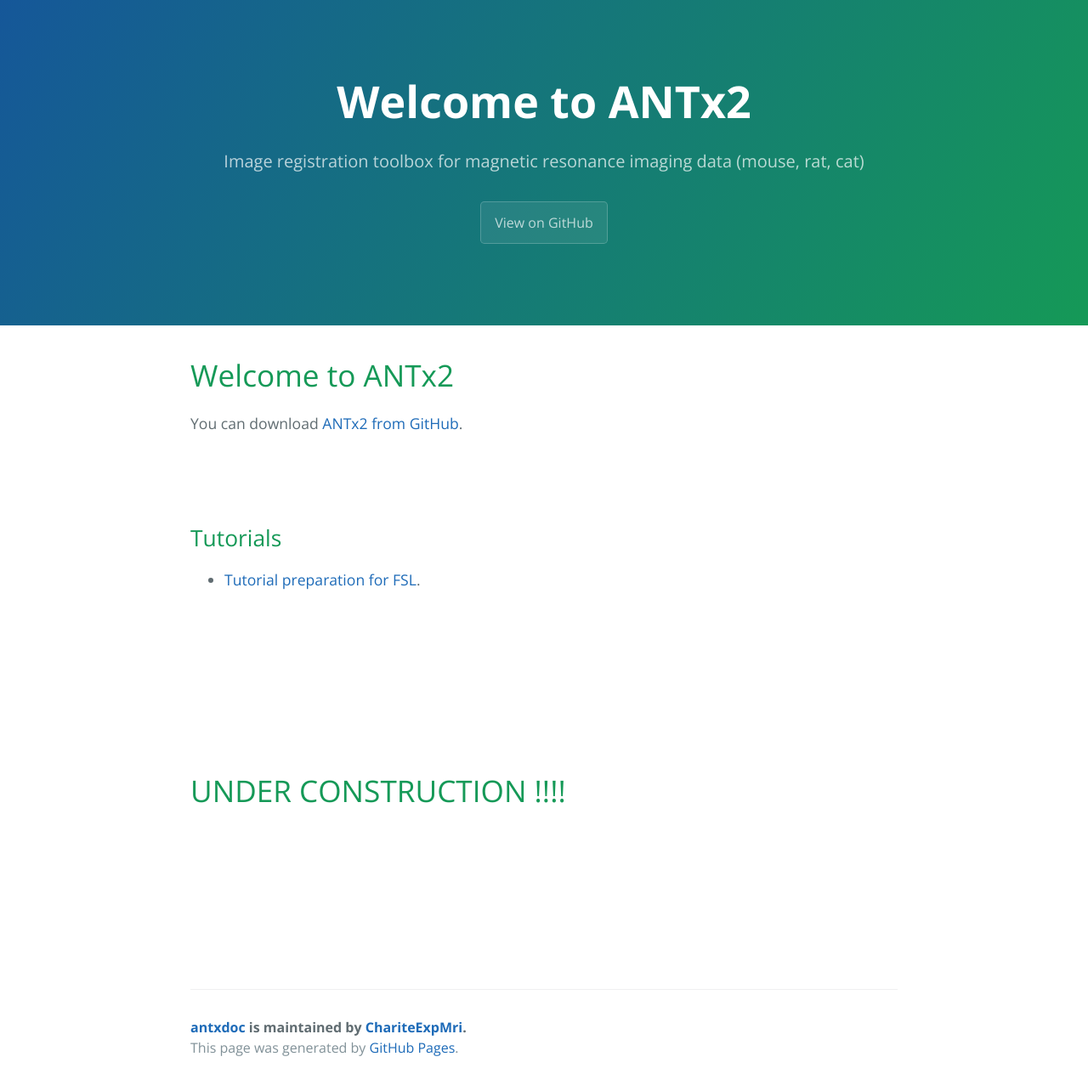
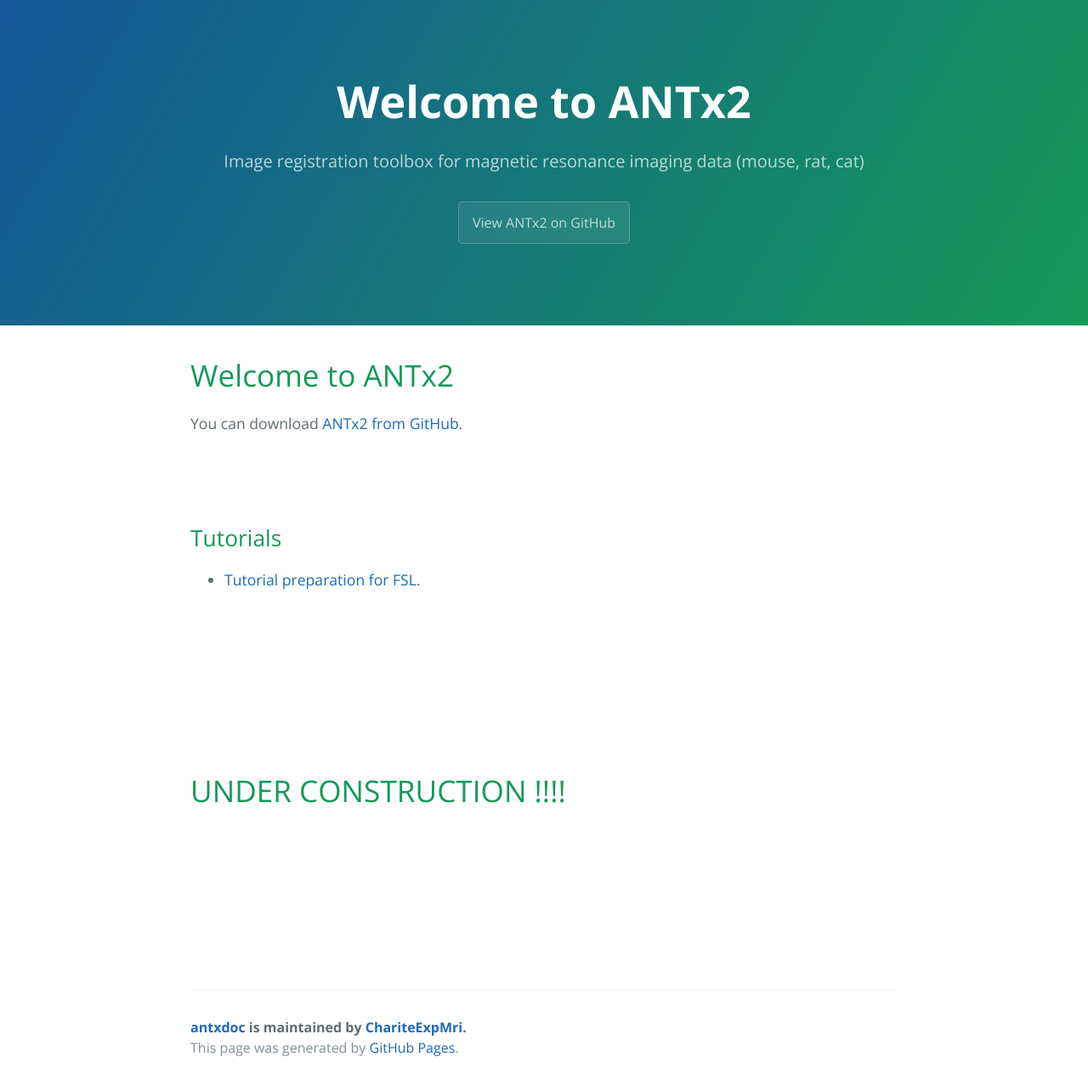
Before and after one commit to ChariteExpMri/antxdoc, a Jekyll site: the page built from index.md, in a window 1280 px wide. Shown: the whole page at 85% size. Built offline with Jekyll 4.4.1, drawn with Linux system fonts in a browser that asks for light colours; our own code applies the rules of GitHub Pages for plain Markdown files.

Commit message:
Update default.html

```diff
--- a/_layouts/default.html
+++ b/_layouts/default.html
@@ -19,7 +19,7 @@
       <h1 class="project-name">{{ page.title | default: site.title | default: site.github.repository_name }}</h1>
       <h2 class="project-tagline">{{ page.description | default: site.description | default: site.github.project_tagline }}</h2>
       {% if site.github.is_project_page %}
-        <a href="{{ site.github.repository_url }}" class="btn">View on GitHub</a>
+        <a href="https://github.com/ChariteExpMri/antx2" class="btn">View ANTx2 on GitHub</a>
       {% endif %}
       {% if site.show_downloads %}
         <a href="{{ site.github.zip_url }}" class="btn">Download .zip</a>
```
